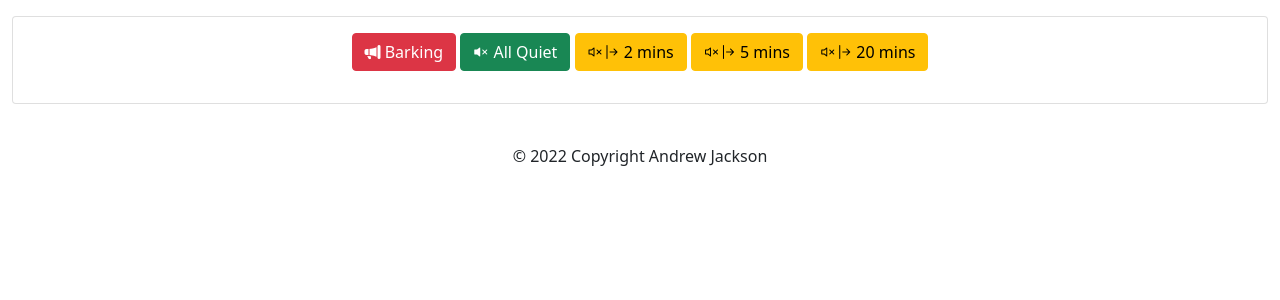
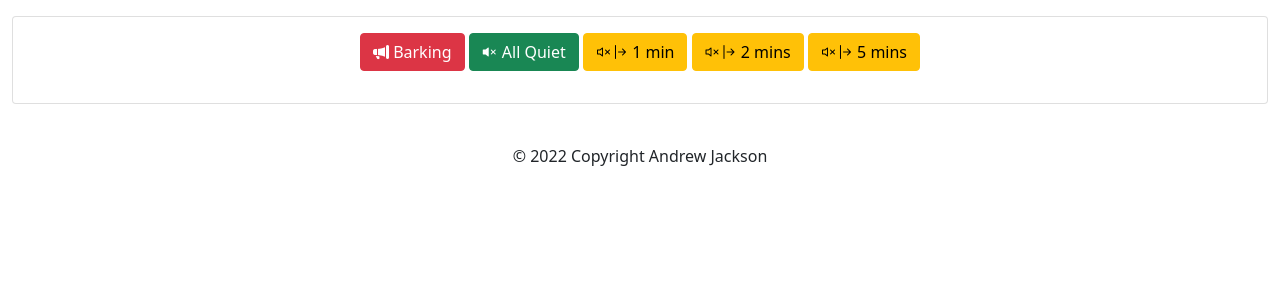
Before and after one commit to andrewdjackson/woof, a Flask app: page / in a window 1280 px wide. Shown: the part 98-398 px from the top of the page. Run offline with Flask 2, Linux system fonts and the light colour scheme; some libraries are stand-ins or nearby versions.

Commit message:
timing adjustment

```diff
--- a/app/templates/index.html
+++ b/app/templates/index.html
@@ -41,17 +41,17 @@
 								<i class="bi bi-volume-mute-fill"></i>
 								All Quiet
 							</button>
-							<button id="quiet2" type="button" class="btn btn-warning mb-3" onclick="woof.stopped(2);">
+							<button id="quiet2" type="button" class="btn btn-warning mb-3" onclick="woof.stopped(1);">
+								<i class="bi bi-volume-mute"></i><i class="bi bi-arrow-bar-right"></i>
+								1 min
+							</button>
+							<button id="quiet5" type="button" class="btn btn-warning mb-3" onclick="woof.stopped(2);">
 								<i class="bi bi-volume-mute"></i><i class="bi bi-arrow-bar-right"></i>
 								2 mins
 							</button>
-							<button id="quiet5" type="button" class="btn btn-warning mb-3" onclick="woof.stopped(5);">
+							<button id="quiet20" type="button" class="btn btn-warning mb-3" onclick="woof.stopped(5);">
 								<i class="bi bi-volume-mute"></i><i class="bi bi-arrow-bar-right"></i>
 								5 mins
-							</button>
-							<button id="quiet20" type="button" class="btn btn-warning mb-3" onclick="woof.stopped(20);">
-								<i class="bi bi-volume-mute"></i><i class="bi bi-arrow-bar-right"></i>
-								20 mins
 							</button>
 							<div id="status"></div>
 							<div id="duration"></div>
```
